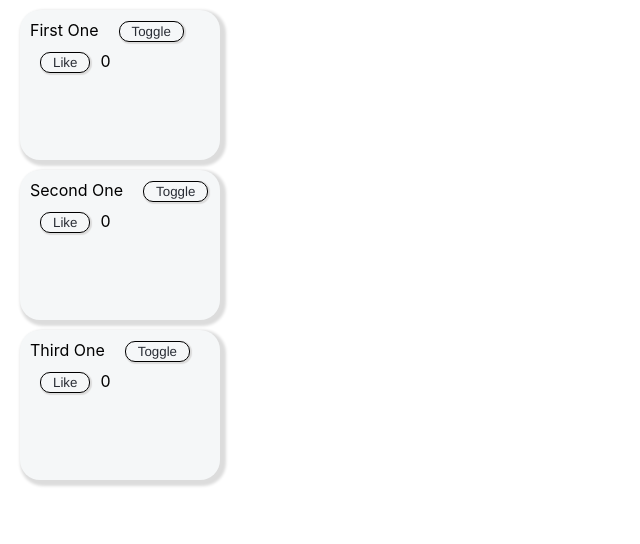
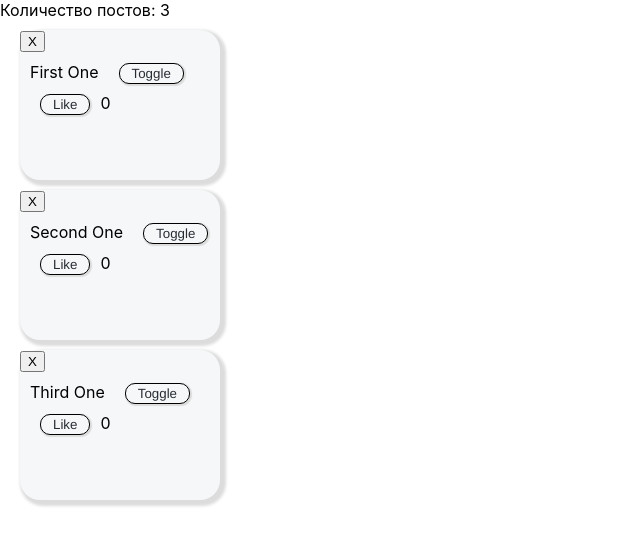
Before and after one commit to tukumann/blog-app, a React (Create React App) app: page / in a window 1280 px wide. Shown: the top 544 px of the page, without its empty margins (0-640 px from the left). Built offline with nearby package versions, Linux system fonts and the light colour scheme.

Commit message:
seventh lesson changes were made

```diff
--- a/src/App.tsx
+++ b/src/App.tsx
@@ -25,37 +25,11 @@ const App = () => {
     ]);
 
 
-    // const postsChanged = [
-    //   {
-    //     name: "First One",
-    //     isOpen: true,
-    //     description: "Some content #1"
-    //   },
-    //   {
-    //     name: "Second One",
-    //     isOpen: false,
-    //     description: "Some content #2"
-    //   },
-    //   {
-    //     name: "Third One",
-    //     isOpen: false,
-    //     description: "Some content #3"
-    //   }
-    // ]
-
-    // const postInfo = {
-    //   title: "My Post Title",
-    //   description: "Some info about this post"
-    // };
 
     const toggleHandler = (name: string) => {
-      // posts[0].isOpen = !posts[0].isOpen;
-      // setIsOpen(isOpen);
-      // console.log(isOpen);
       let postsChanged: any = [...posts];
       const el = postsChanged.find((el: any) => el.name === name);
       el.isOpen = !el.isOpen;
-      console.log(el.isOpen);
       setPosts(postsChanged);
     };
 
@@ -63,7 +37,12 @@ const App = () => {
       let postsChanged: any = [...posts];
       const el = postsChanged.find((el: any) => el.name === name);
       el.likes++;
-      console.log(el.isOpen);
+      setPosts(postsChanged);
+    };
+
+    const postRemover = (i: number) => {
+      let postsChanged: any = [...posts];
+      postsChanged.splice(i, 1);
       setPosts(postsChanged);
     };
 
@@ -75,8 +54,10 @@ const App = () => {
 
     return (
     <>
-      {posts.map((post) => (
+      {"Количество постов: " + posts.length}
+      {posts.map((post, i) => (
       <div className="post" key={ post.name }>
+        <button className="post__remover" onClick={() => postRemover(i)}>X</button>
         <div className="post__header">
           <span className="post__title">{ post.name }</span>
           <button className="post__toggler" onClick={() => toggleHandler(post.name)}>Toggle</button>
```
